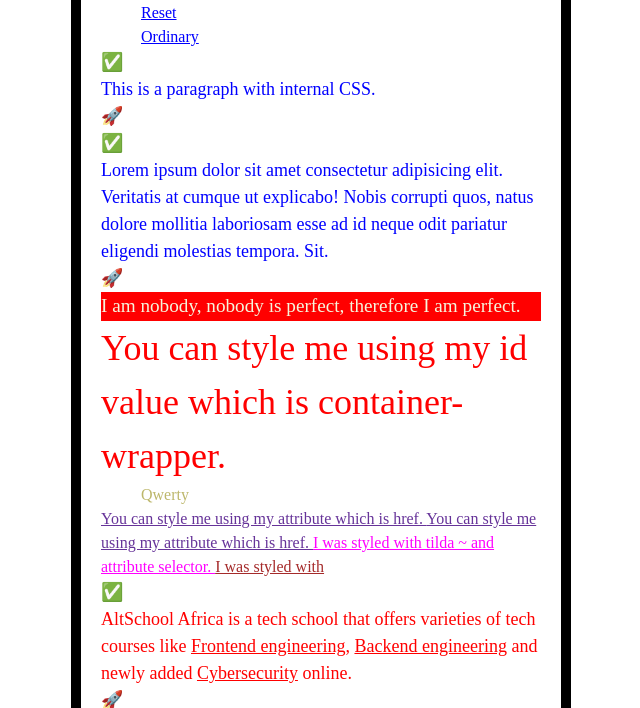
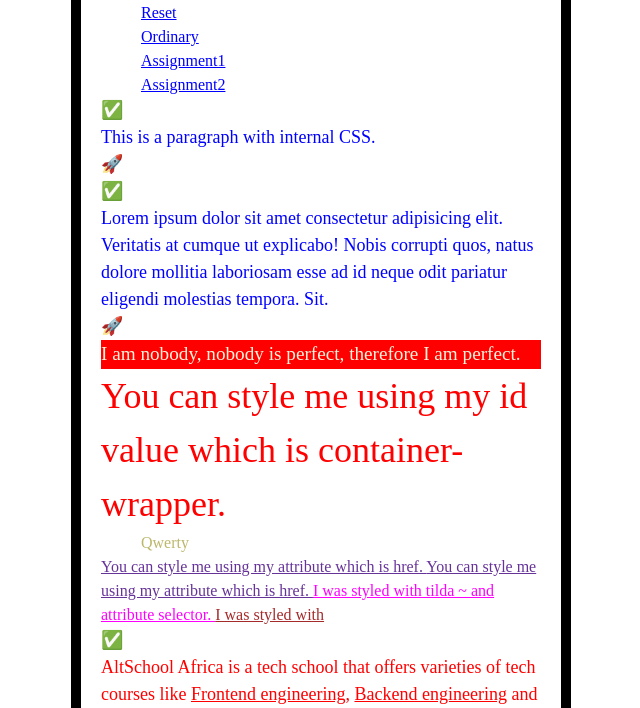
Before and after one commit to Oluwasetemi/specialized-today, a plain HTML site: page index.html in a window 1280 px wide. Shown: the part 126-834 px from the top of the page, without its empty margins (319-959 px from the left). Drawn offline with Linux system fonts and the light colour scheme.

Commit message:
Add Assignment1 and Assignment2 pages with navigation links

```diff
--- a/index.html
+++ b/index.html
@@ -17,6 +17,9 @@
                 <li><a href="./tinyuka-normalize.html">Normalize</a></li>
                 <li><a href="./tinyuka-reset.html">Reset</a></li>
                 <li><a href="./tinyuka.html">Ordinary</a></li>
+                <li><a href="./folder1/">Assignment1</a></li>
+                <li><a href="./folder2/">Assignment2</a></li>
+
             </ul>
         </nav>
           <p title="a para" lang="en" >This is a paragraph with internal CSS.</p>
```
